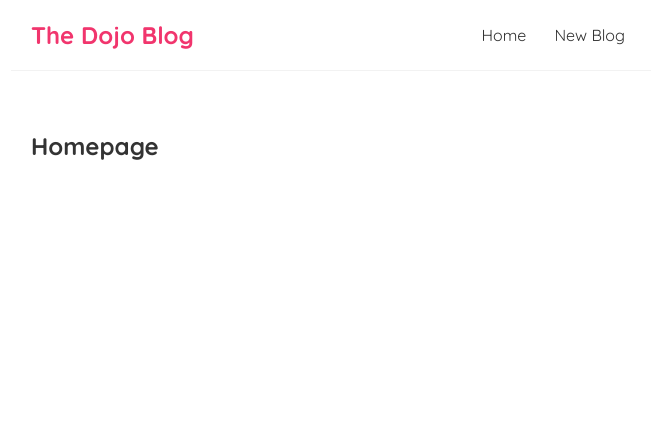
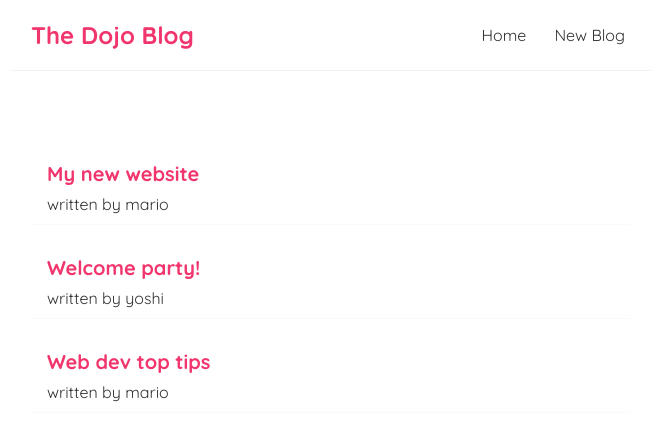
Before and after one commit to mody100000/dojo-blog, a React (Create React App) app: page / in a window 1280 px wide. Shown: the top 440 px of the page, without its empty margins (309-964 px from the left). Built offline with nearby package versions, Linux system fonts and the light colour scheme.

Commit message:
adding blogs

```diff
--- a/src/Home.js
+++ b/src/Home.js
@@ -1,7 +1,24 @@
+import { useState } from "react";
+
 const Home = () => {
+  const [blogs, setBlogs] = useState([
+    { title: "My new website", body: "lorem ipsum...", author: "mario", id: 1 },
+    { title: "Welcome party!", body: "lorem ipsum...", author: "yoshi", id: 2 },
+    {
+      title: "Web dev top tips",
+      body: "lorem ipsum...",
+      author: "mario",
+      id: 3,
+    },
+  ]);
   return (
     <div className="home">
-      <h2>Homepage</h2>
+      {blogs.map((blog) => (
+        <div className="blog-preview" key={blog.id}>
+          <h2>{blog.title}</h2>
+          <p>written by {blog.author}</p>
+        </div>
+      ))}
     </div>
   );
 };
--- a/src/index.css
+++ b/src/index.css
@@ -33,3 +33,17 @@
   margin: 40px auto;
   padding: 20px;
 }
+/* blog previews / list */
+.blog-preview {
+  padding: 10px 16px;
+  margin: 20px 0;
+  border-bottom: 1px solid #fafafa;
+}
+.blog-preview:hover {
+  box-shadow: 1px 3px 5px rgba(0, 0, 0, 0.1);
+}
+.blog-preview h2 {
+  font-size: 20px;
+  color: #f1356d;
+  margin-bottom: 8px;
+}
```
